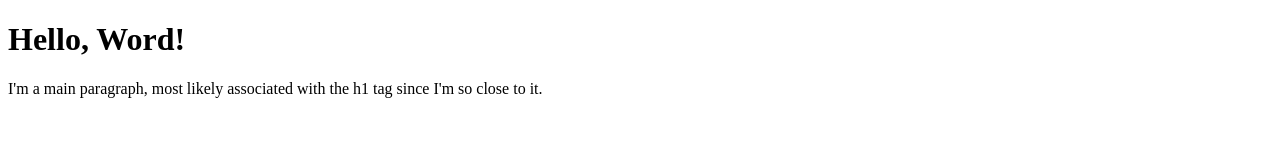
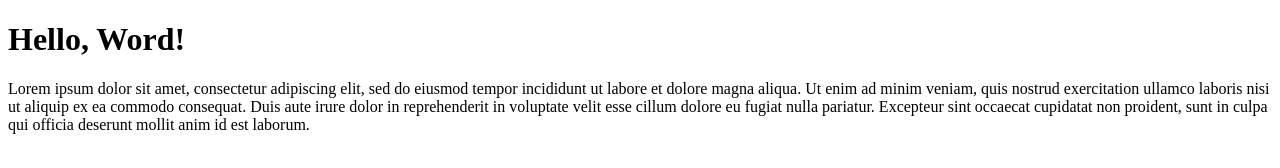
Before and after one commit to ObjectOpera/learning-web-app-development, a plain HTML site: page Chapter2/hello.html in a window 1280 px wide. Drawn offline with Linux system fonts and the light colour scheme.

Commit message:
re-add lorem ipsum in main paragraph

```diff
--- a/Chapter2/hello.html
+++ b/Chapter2/hello.html
@@ -9,7 +9,16 @@
       <h1>Hello, Word!</h1>
 
       <!-- This is the main paragraph -->
-      <p>I'm a main paragraph, most likely associated
-        with the h1 tag since I'm so close to it.
+      <p>Lorem ipsum dolor sit amet, consectetur
+        adipiscing elit, sed do eiusmod tempor
+        incididunt ut labore et dolore magna aliqua.
+        Ut enim ad minim veniam, quis nostrud
+        exercitation ullamco laboris nisi ut aliquip
+        ex ea commodo consequat. Duis aute irure
+        dolor in reprehenderit in voluptate velit
+        esse cillum dolore eu fugiat nulla pariatur.
+        Excepteur sint occaecat cupidatat non
+        proident, sunt in culpa qui officia deserunt
+        mollit anim id est laborum.
   </body>
 </html>
```
